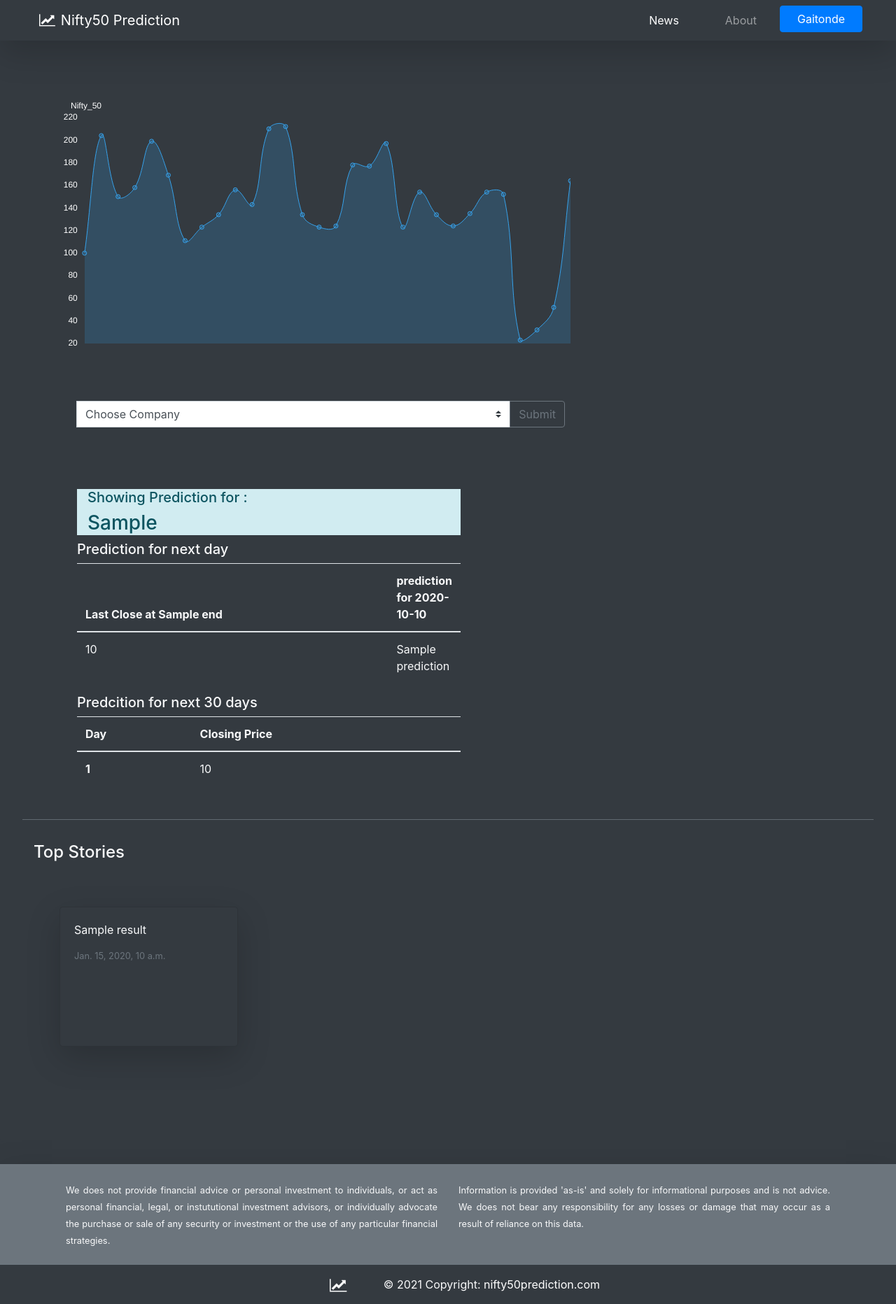
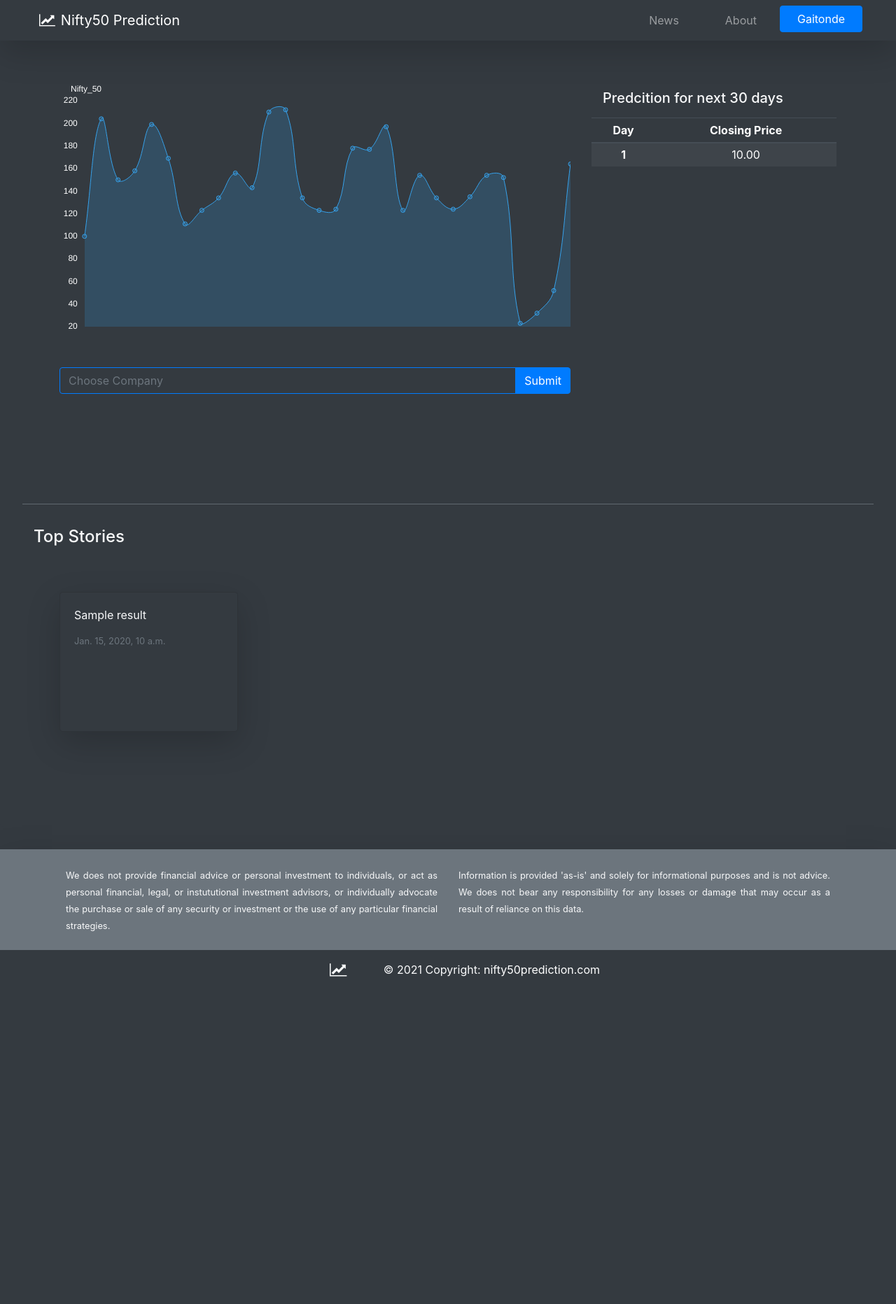
Before and after one commit to sanket-kumbhare/Nifty-Prediction, a Django app: template stock/templates/chart.html in a window 1280 px wide. Shown: the whole page at 70% size. After the commit the page ends 1396 px from the top, so only its background shows below. Run offline with Django 3.2, Linux system fonts and the light colour scheme; a user stored in the database is signed in; data comes from the database, SQL or seed files in the repository; both versions use the stored data as it was after the commit; the template is opened without the code that fills it: values that come from a table or form of the project are taken from there, most other values are stand-ins (such as "Sample title", 1, 10 or a date in 2020); some libraries are stand-ins or nearby versions.

Commit message:
prediction chart integrated with model chart and table design adjusted

```diff
--- a/lstm/RunModel.py
+++ b/lstm/RunModel.py
@@ -46,8 +46,8 @@
         self.data = get_history(
             symbol=self.symbol,
             start=start,
-            end=dt.date(end[0], end[1], end[2]
-                        ))
+            end=dt.date.today() - dt.timedelta(days=1)
+        )
         print(self.data.tail())
         self.scaler = MinMaxScaler(feature_range=(0, 1))
         # Create new data frame
@@ -109,7 +109,7 @@
         n_steps = 265
 
         i = 0
-        while(i < 30):
+        while(i < 22):
 
             if(len(temp_input) > 100):
                 # print(temp_input)
--- a/stock/templates/base.html
+++ b/stock/templates/base.html
@@ -19,6 +19,29 @@
 		html{
 			scroll-behavior: smooth;
 		}
+
+		/* width */
+		::-webkit-scrollbar {
+			width: 5px;
+		}
+
+		/* Track */
+		::-webkit-scrollbar-track {
+			box-shadow: inset 0 0 5px grey;
+			border-radius: 10px;
+		}
+
+		/* Handle */
+		::-webkit-scrollbar-thumb {
+			background: #0275d8;
+			border-radius: 10px;
+		}
+
+		/* Handle on hover */
+		::-webkit-scrollbar-thumb:hover {
+			background: rgb(2,100,200);
+		}
+
 	</style>
 	<header>
 
@@ -31,7 +54,7 @@
 			</button>
 			<div class="collapse navbar-collapse" id="navbarNavAltMarkup">
 				<div class="navbar-nav ml-auto">
-					<a class="nav-item nav-link px-4 mx-2 btn active" href="#news">News</a>
+					<a class="nav-item nav-link px-4 mx-2 btn" href="#news">News</a>
 					{% if request.path == '/about/' %}
 					<a class="nav-item nav-link px-4 mx-2 btn active" href="#">About</a>
 					{% else %}
@@ -52,7 +75,7 @@
 			</button>
 			<div class="collapse navbar-collapse" id="navbarNavAltMarkup">
 				<div class="navbar-nav ml-auto">
-					<a class="nav-item nav-link px-4 mx-2 btn active" href="#news">News</a>
+					<a class="nav-item nav-link px-4 mx-2 btn" href="#news">News</a>
 					{% if request.path == '/about/' %}
 					<a class="nav-item nav-link px-4 mx-2 btn active" href="#">About</a>
 					{% else %}
--- a/stock/templates/home.html
+++ b/stock/templates/home.html
@@ -1,13 +1,66 @@
 {% extends 'base.html' %}
 {% block 'content' %}
 
-<div class="jumbotron bg-dark mt-4" id="main">
+<div class="jumbotron bg-dark" id="main">
 	<div class="container my-5">
+		{% if user.is_authenticated %}
+		<div class="row" style="min-height: 70vh;">
+			<div class="col-sm-8 mr-0">
+				<canvas id="myChart" width="600" height="300"></canvas>
+				<form action="" method="POST"class="input-group mt-5">
+					{% csrf_token %}
+					<select class="custom-select rounded-left bg-dark text-muted border-primary" id="inputGroupSelect01" name="option">
+						<option value="  ">Choose Company</option>
+						{%  for company in companies %}
+						<option value="{{company.id}}">{{company.name}}</option>
+						{% endfor %}
+					</select>
+					<div class="input-group-append">
+						<button type="submit" class="btn btn-primary" name='submit'>Submit</button>
+					</div>
+				</form>
+			</div>
+			<div class="col-sm-4 ml-0">
+
+<!-- 1 day table
++
+{% if priceObj %}
+		  <p class="text-light">
+			  Prediction for next day
+		  </p>
+			  <p class="text-light">Last Close at {{priceObj.end}}: {{priceObj.endPrice}}</p>
+			  <p class="text-light">prediction for {{priceObj.tommorow|date:'Y-m-d'}}:{{priceObj.prediction}} </p>
+			  {% endif %} -->
+
+			  	<!-- 30 days table -->
+				{% if nextDays %}
+				<h5 class="text-light m-3">Predcition for next 30 days</h5>
+				<div class=" overflow-auto" style=" height: calc(70vh - 70px);">
+				  	<table class="table table-striped table-dark table-sm parent">
+				  		<thead class="bg-dark" style="position: sticky; position: -webkit-sticky; top: 0">
+				  			<tr>
+				  				<th scope="col" class="text-center">Day</th>
+				  				<th scope="col" class="text-center">Closing Price</th>
+				  			</tr>
+				  		</thead>
+				  		<tbody>
+				  			{% for price in nextDays %}
+				  			<tr class="text-center">
+				  				<th scope="row">{{forloop.counter}}</th>
+				  				<td>{{ price|floatformat:2 }}</td>
+				  			</tr>
+				  			{% endfor %}
+				  		</tbody>
+				  	</table>
+				</div>
+				{% endif %}
+			</div>
+		</div>
+			{% else %}
 			<div class="row">
-			<div class="col-sm-8 mr-5 ">
+				<div class="col-sm-8 mr-5">
 					<canvas id="myChart" width="600" height="300"></canvas>
 				</div>
-			{% if not request.user.is_authenticated %}
 				<div class="col-sm-3 ml-3 rounded-lg shadow-lg">
 					<h2 class="fw-light text-center pt-4"><i class="fa fa-line-chart px-2" aria-hidden="true"></i></h2>
 					<h5 class="fw-light mb-4">Login</h5>
@@ -20,40 +73,23 @@
 						<div class="mb-4">
 							<input type="password" class="form-control bg-dark text-white" id="exampleInputPassword1" name="password" placeholder="Password">
 						</div>
-					<input type="submit" class="btn btn-primary btn-block rounded-lg shadow-sm col" name="login" value="login">
-					<div class="text-center py-4"><a class="text-form py-4" href="{% url 'signupuser' %}">Create account for Predictions</a>	</div>
-
+						<input type="submit" class="btn btn-primary btn-block rounded-lg shadow-sm col" name="login" value="Login">
+						<div class="text-center py-4">
+							<a class="text-form py-4" href="{% url 'signupuser' %}">Create account for Predictions</a>
+						</div>
 					</form>
+				</div>
 			</div>
 			{% endif %}
 		</div>
+		{% if not user.is_authenticated %}
+		<div class="alert bg-dark text-light font-italic text-center mx-5" role="alert">
+			Please login or register for making predictions.
 		</div>
-	<div class="container">
-		<div class="row  p-4">
-			<form action="" method="POST" class="input-group mb-3 col-8">
-				{% csrf_token %}
+		{% endif %}
 
 
-				  <select class="custom-select" id="inputGroupSelect01" name="option">
-					<option>Choose Company</option>
-					{%  for company in companies %}
-					<option value={{company.id}}>{{company.name}}</option>
-					{% endfor %}
-
-				  </select>
-				  <div class="input-group-append">
-					  {% if request.user.is_authenticated %}
-					  <button type="submit" class="btn  btn-outline-secondary input-group-button" name='submit'>Submit</button>
-					  {% else %}
-					  <a href="{% url 'signupuser' %}" class="btn  btn-outline-secondary input-group-button">Submit</a>
-						{% endif %}
-					</div>
-
-			  </form>
-		</div>
-
-	</div>
-	<div class="col-md-6">
+	<!-- <div class="col-md-6">
 
 		<div class="container m-5 border-2 text-light ">
 		  {% if priceObj %}
@@ -64,7 +100,7 @@
 		  <h5 class="text-light">
 			  Prediction for next day
 		  </h5>
-		  <!--1 day table-->
+		 1 day table
 		<table class="table">
 		  <thead>
 			<tr>
@@ -86,41 +122,15 @@
 		{% endif %}
 
 
+ -->
 
-		<!--30 days table-->
-		{% if nextDays %}
-		<h5 class="text-light">Predcition for next 30 days</h5>
-		<table class="table text-light">
-			<thead>
-			  <tr>
-				<th scope="col">Day</th>
-				<th scope="col">Closing Price</th>
-
-			  </tr>
-			</thead>
-			<tbody>
-				{% for price in nextDays %}
-			  <tr>
-
-				<th scope="row">{{forloop.counter}}</th>
-				<td>{{price}}</td>
-
-			  </tr>
-			  {% endfor %}
-
-
-			</tbody>
-		  </table>
-		  {% endif %}
-
-		</div>
-		</div>
+	<!-- News Section -->
 	<hr class="bg-secondary">
 	<h4 class="p-3 m-3 m-auto" id="news">Top Stories</h4>
 	<div class="album py-5 bg-dark">
 		<div class="container">
 			<div class="row">
-				{% for result in results %}
+				{% for result in news %}
 				<a class="col-md-3" href="https://{{ result.link }}" style="text-decoration: none;">
 					<div class="card mb-4 box-shadow bg-dark shadow-lg rounded-lg" style="height:200px">
 						<!-- <img class="rounded-top" src="{{ result.img }}" alt="Card image cap"> -->
@@ -139,52 +149,101 @@
 	</div>
 </div>
 
-<!-- Chart.js -->
-<script src="https://cdn.jsdelivr.net/npm/chart.js@2.9.3/dist/Chart.min.js"></script>
 
 <!-- jQuery -->
 <script src="https://code.jquery.com/jquery-3.6.0.min.js"></script>
 
+<!-- Chart.js -->
+<script src="https://cdn.jsdelivr.net/npm/chart.js@2.9.3/dist/Chart.min.js"></script>
 
 <script type="text/javascript">
 	$(document).ready(function(){
 		var ctx = document.getElementById('myChart').getContext('2d');
-		var gradient = ctx.createLinearGradient(0, 0, 0, 400);
-		gradient.addColorStop(0, 'rgba(2, 117, 216, 0.3)');
-		gradient.addColorStop(1, 'rgba(2, 117, 216, 0.02)');
-		gradient.addColorStop(1, 'rgba(2, 117, 216, 0.001)');
+		var gradient_primary = ctx.createLinearGradient(0, 0, 0, 400);
+		gradient_primary.addColorStop(0, 'rgba(2, 117, 216, 0.3)');
+		gradient_primary.addColorStop(1, 'rgba(2, 117, 216, 0.001)');
+		var gradient_danger = ctx.createLinearGradient(0, 0, 0, 400);
+		gradient_danger.addColorStop(0, 'rgba(217, 83, 79, 0.3)');
+		gradient_danger.addColorStop(1, 'rgba(217, 83, 79, 0.001)');
+		var gradient_success = ctx.createLinearGradient(0, 0, 0, 400);
+		gradient_success.addColorStop(0, 'rgba(92, 184, 92, 0.3)');
+		gradient_success.addColorStop(1, 'rgba(92, 184, 92, 0.001)');
 		var myChart = new Chart(ctx, {
 			type: 'line',
 			data: {
-				labels: [
-				{% for i in labels %}
+				{% if nextDays %}
+				labels: [{% for i in nextDays_labels %}'{{ i }}',{% endfor %}],
+				datasets: [{
+					label:
+					'Past Closing Price',
+					data: [
+					{% for i in current_data %}
 					'{{ i }}',
 					{% endfor %}
 					],
+					backgroundColor: gradient_primary,
+					borderColor: [
+					'rgba(54, 162, 235, 1)',
+					],
+					pointBackgroundColor: 'rgba(54, 162, 235, 0.2)',
+					pointBorderColor: 'rgba(54, 162, 235, 1)',
+					borderWidth: 1
+				},
+				{
+					label:
+					'Predicted Closing Price',
+					data: [{% for i in nextDays_data %}'{{ i|floatformat:2 }}',{% endfor %}],
+					{% if color  %}
+					backgroundColor: gradient_danger,
+					borderColor: [
+					'rgba(255, 99, 132, 1)',
+					],
+					pointBackgroundColor: 'rgba(255, 99, 132, 0.2)',
+					pointBorderColor: 'rgba(255, 99, 132, 1)',
+					{% else %}
+					backgroundColor: gradient_success,
+					borderColor: [
+					'rgba(92, 184, 92, 1)',
+					],
+					pointBackgroundColor: 'rgba(92, 184, 92, 0.2)',
+					pointBorderColor: 'rgba(92, 184, 92, 1)',
+					{% endif %}
+					borderWidth: 1
+				}],
+				{% else %}
+				labels: [{% for i in labels %}'{{ i }}',{% endfor %}],
 				datasets: [{
-					label: 'Nifty_50 Current Closing Price',
+					label:
+					'Current Nifty Closing Price',
 					data: [
 					{% for i in data %}
-					'{{ i }}',
+					'{{ i|floatformat:2 }}',
 					{% endfor %}
 					],
-					backgroundColor: gradient,
+					backgroundColor: gradient_primary,
 					borderColor: [
-					'rgba(2, 117, 216, 1)',
+					'rgba(54, 162, 235, 1)',
 					],
 					pointBackgroundColor: 'rgba(2, 117, 216, 0.2)',
 					pointBorderColor: 'rgba(2, 117, 216, 1)',
 					borderWidth: 1
-				}]
+				}],
+				{% endif %}
+
 			},
 			options: {
 				legend: {
 					position: 'top',
 					align: 'end',
 					labels: {
-						fontColor: "#fff",
-						boxWidth: 0,
+					fontColor: '#fff',
+
 					},
+				},
+				title: {
+					display: true,
+					text: '{{ selectedOption }}',
+					fontColor: '#fff'
 				},
 				scales: {
 					yAxes: [{
@@ -210,7 +269,6 @@
 			}
 		});
 	});
-
 </script>
 
 
```
Also changed, not shown: stock/views.py (+25 -5 lines), db.sqlite3. Lines whose indentation alone changed are shown as unchanged.
